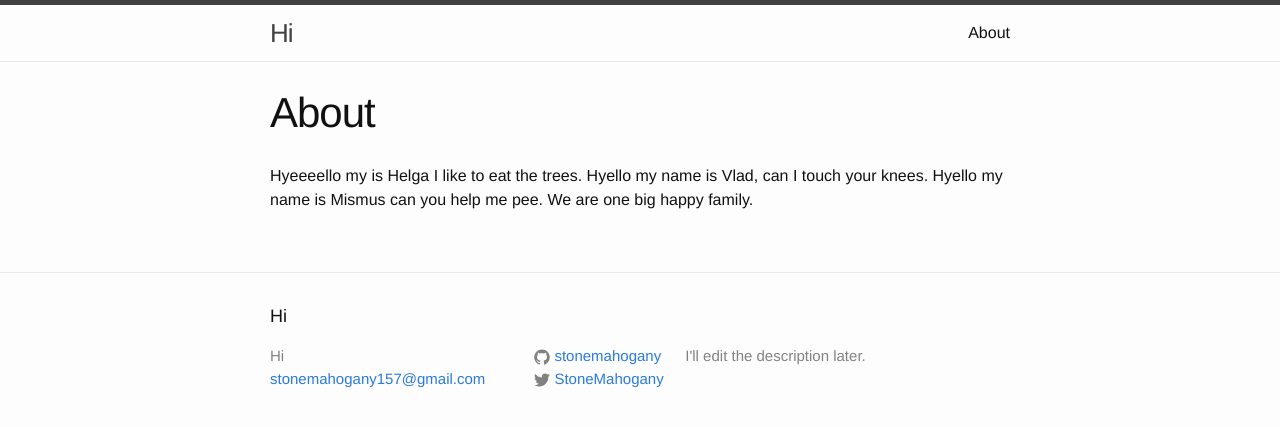
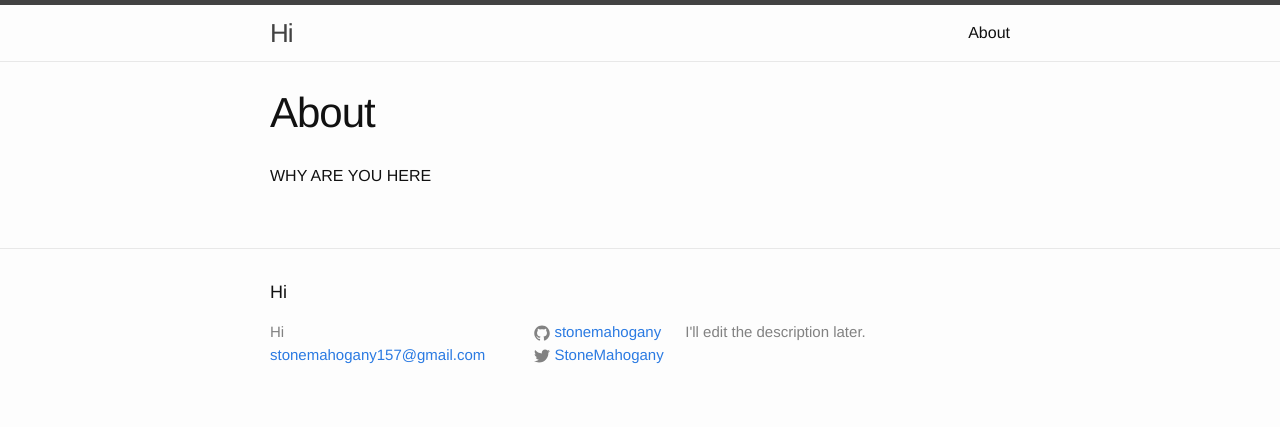
Before and after one commit to StoneMahogany/StoneMahogany.github.io, a Jekyll site: the page built from about.md, in a window 1280 px wide. Shown: the top 427 px of the page. Built offline with Jekyll 4.4.1, drawn with Linux system fonts in a browser that asks for light colours.

Commit message:
Update about.md

```diff
--- a/about.md
+++ b/about.md
@@ -4,4 +4,4 @@ title: About
 permalink: /about/
 ---
 
-Hyeeeello my is Helga I like to eat the trees. Hyello my name is Vlad, can I touch your knees. Hyello my name is Mismus can you help me pee. We are one big happy family.
+WHY ARE YOU HERE
```
